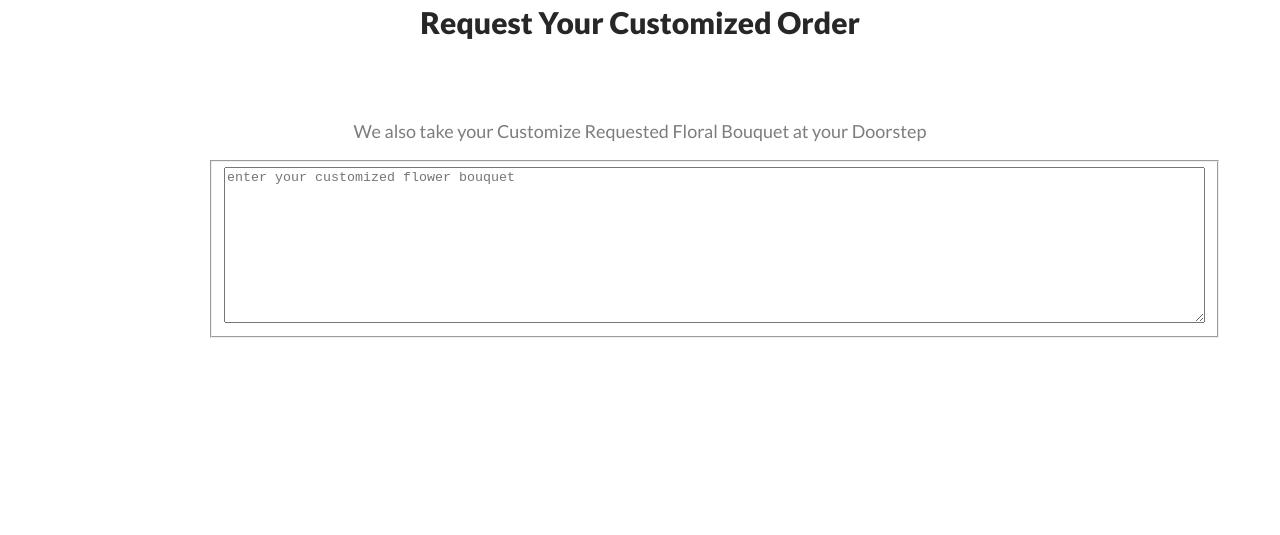
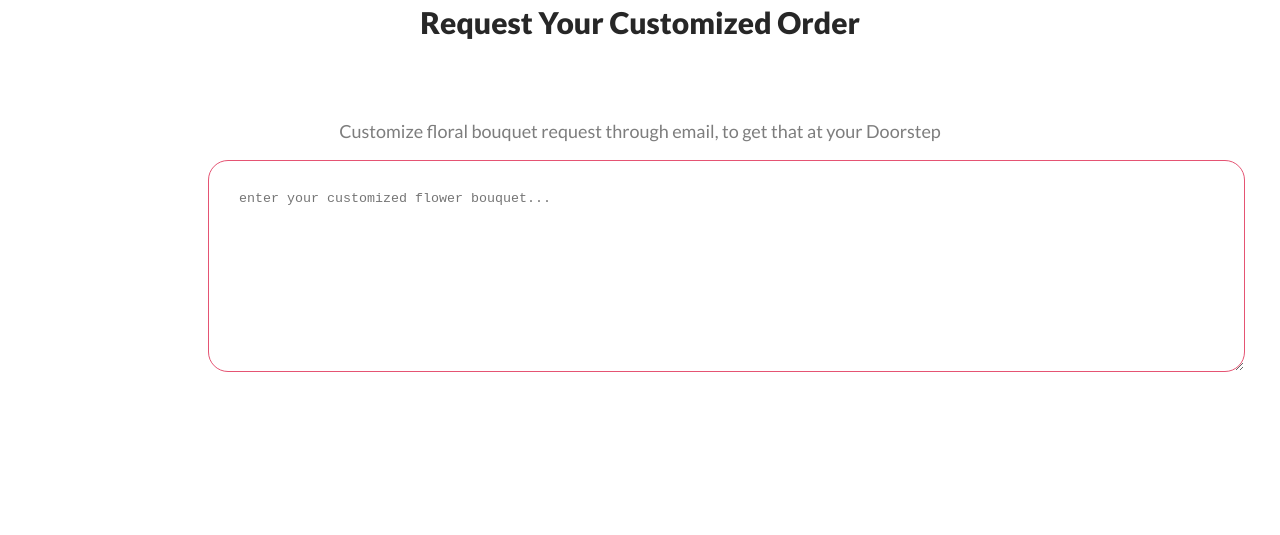
Before and after one commit to Musfirat/floralShop, a plain HTML site: page index.html in a window 1280 px wide. Shown: the part 3240-3775 px from the top of the page. Drawn offline with Linux system fonts and the light colour scheme.

Commit message:
upgraded bonus section

```diff
--- a/index.html
+++ b/index.html
@@ -97,14 +97,10 @@
         <section class="social-container">
             <div>
                 <h3 class="offer-header">Request Your Customized Order</h3>
-                <p class="offer-description">We also take your Customize Requested Floral Bouquet at your Doorstep</p>
+                <p class="offer-description">Customize floral bouquet request through email, to get that at your Doorstep</p>
                 <div>
 
-                    <fieldset>
-                        <form action="">
-                            <textarea name="request" id="req-order" cols="120" rows="10" placeholder="enter your customized flower bouquet"></textarea>
-                        </form>
-                    </fieldset>
+                            <textarea name="request" id="req-order" cols="120" rows="10" placeholder="enter your customized flower bouquet..."></textarea>
                 </div>
             </div>
         </section>
--- a/style/style.css
+++ b/style/style.css
@@ -152,6 +152,7 @@ body{
     margin: 200px;
     align-items: center;
     justify-content: space-between;
+    border: 0;
 }
 
 .post{
@@ -214,3 +215,10 @@ footer{
     font-weight: 400;
     padding-bottom: 30px;
 }
+
+#req-order {
+  border-radius: 20px;
+  border: 1px solid #E55473;
+  background-color: #FFF;
+  padding: 30px;
+}
```
